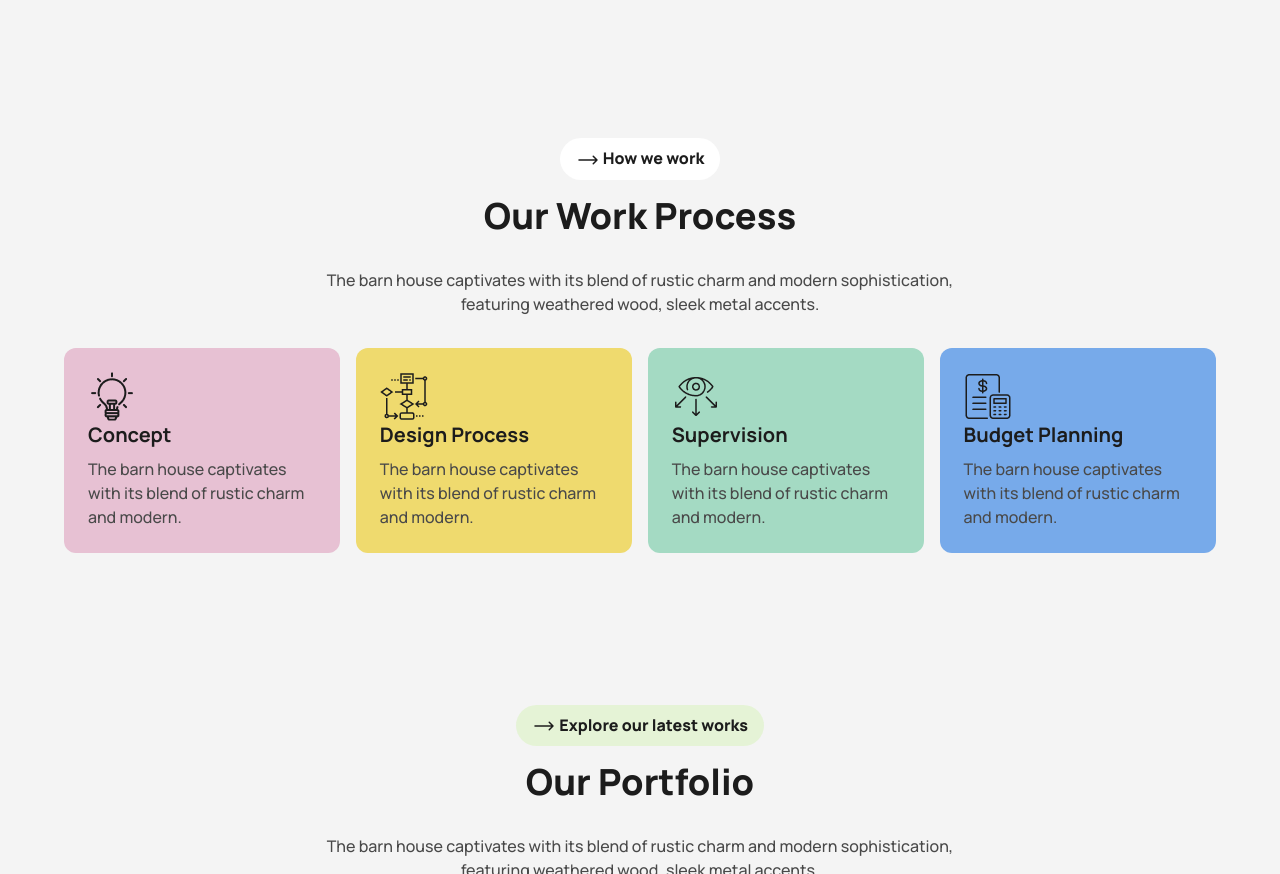
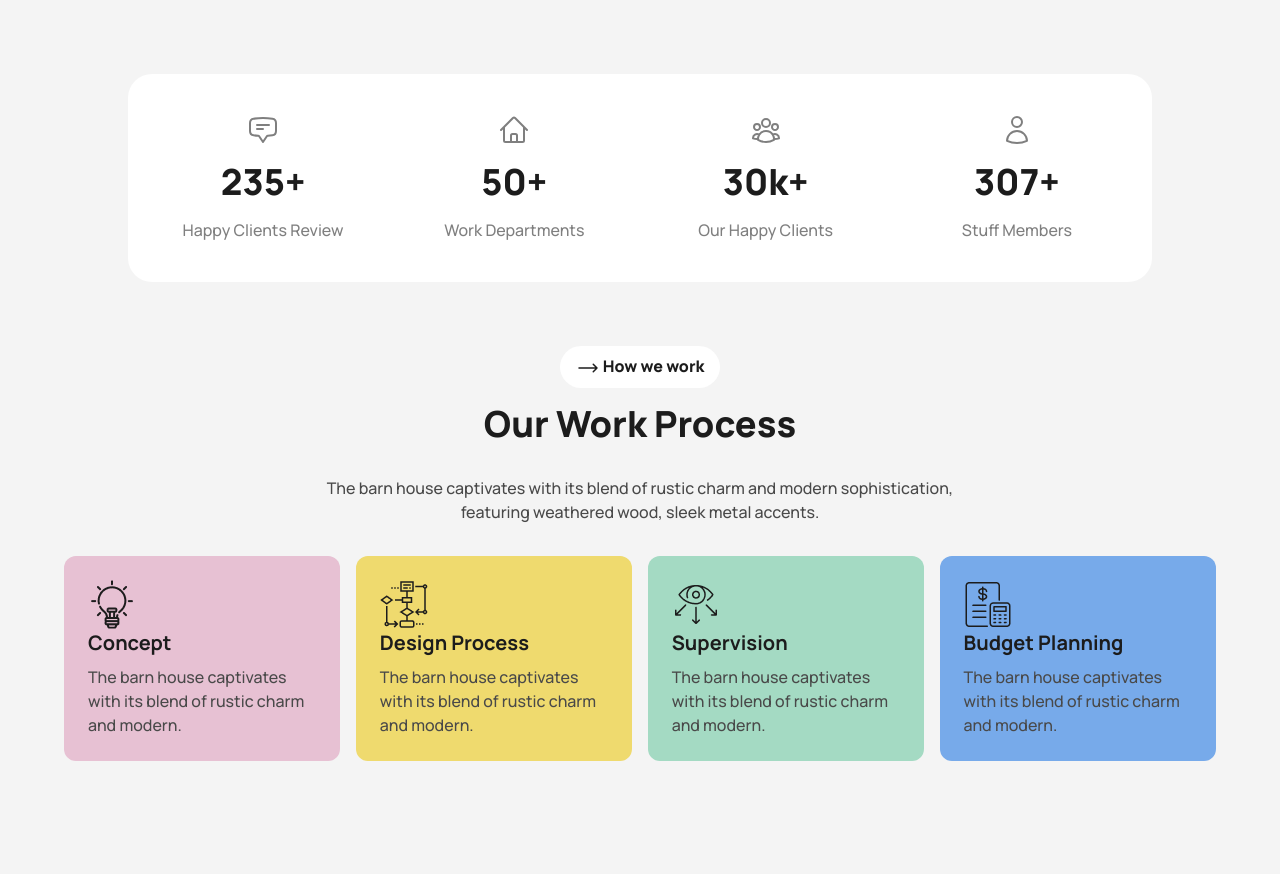
Before and after one commit to AbdulAlimMahir/B10-Assignment-03, a website: page index.html in a window 1280 px wide. Shown: the part 1275-2149 px from the top of the page. Drawn offline with nearby package versions, Linux system fonts and the light colour scheme.

Commit message:
An optional section for the sake of 5 commits

```diff
--- a/index.html
+++ b/index.html
@@ -293,6 +293,69 @@
       </div>
     </div>
 
+    <!-- Optional Section -->
+    <div class="optional bg-[#F4F4F4]">
+      <div
+      class="cotainer w-[80%] bg-white mx-auto flex max-[640px]:flex-col md:flex-row text-center justify-between p-4 rounded-3xl"
+    >
+      <div
+        class="card max-[640px]:w-[100%] md:w-[24%] max-[640px]:my-2 p-6 rounded-xl "
+      >
+        <svg
+          xmlns="http://www.w3.org/2000/svg"
+          fill="none"
+          viewBox="0 0 24 24"
+          stroke-width="1.5"
+          stroke="currentColor"
+          class="text-[#00000080] size-8 mx-auto"
+        >
+          <path
+            stroke-linecap="round"
+            stroke-linejoin="round"
+            d="M7.5 8.25h9m-9 3H12m-9.75 1.51c0 1.6 1.123 2.994 2.707 3.227 1.129.166 2.27.293 3.423.379.35.026.67.21.865.501L12 21l2.755-4.133a1.14 1.14 0 0 1 .865-.501 48.172 48.172 0 0 0 3.423-.379c1.584-.233 2.707-1.626 2.707-3.228V6.741c0-1.602-1.123-2.995-2.707-3.228A48.394 48.394 0 0 0 12 3c-2.392 0-4.744.175-7.043.513C3.373 3.746 2.25 5.14 2.25 6.741v6.018Z"
+          />
+        </svg>
+        <h1 class="text-[#1C1C1C] font-black max-[640px]:text-3xl sm:text-4xl md:text-4xl my-4">235+</h2>
+        <p class="text-[#00000080] ">
+          Happy Clients Review
+        </p>
+      </div>
+      <div
+        class="card max-[640px]:w-[100%] md:w-[24%] max-[640px]:my-2 p-6 rounded-xl"
+      >
+<svg xmlns="http://www.w3.org/2000/svg" fill="none" viewBox="0 0 24 24" stroke-width="1.5" stroke="currentColor" class="text-[#00000080] size-8 mx-auto">
+  <path stroke-linecap="round" stroke-linejoin="round" d="m2.25 12 8.954-8.955c.44-.439 1.152-.439 1.591 0L21.75 12M4.5 9.75v10.125c0 .621.504 1.125 1.125 1.125H9.75v-4.875c0-.621.504-1.125 1.125-1.125h2.25c.621 0 1.125.504 1.125 1.125V21h4.125c.621 0 1.125-.504 1.125-1.125V9.75M8.25 21h8.25" />
+</svg>
+        <h1 class="text-[#1C1C1C] font-black max-[640px]:text-3xl sm:text-4xl md:text-4xl my-4">50+</h2>
+        <p class="text-[#00000080] ">
+          Work Departments
+        </p>
+      </div>
+      <div
+        class="card max-[640px]:w-[100%] md:w-[24%] max-[640px]:my-2 p-6 rounded-xl"
+      >
+<svg xmlns="http://www.w3.org/2000/svg" fill="none" viewBox="0 0 24 24" stroke-width="1.5" stroke="currentColor" class="text-[#00000080] size-8 mx-auto">
+  <path stroke-linecap="round" stroke-linejoin="round" d="M18 18.72a9.094 9.094 0 0 0 3.741-.479 3 3 0 0 0-4.682-2.72m.94 3.198.001.031c0 .225-.012.447-.037.666A11.944 11.944 0 0 1 12 21c-2.17 0-4.207-.576-5.963-1.584A6.062 6.062 0 0 1 6 18.719m12 0a5.971 5.971 0 0 0-.941-3.197m0 0A5.995 5.995 0 0 0 12 12.75a5.995 5.995 0 0 0-5.058 2.772m0 0a3 3 0 0 0-4.681 2.72 8.986 8.986 0 0 0 3.74.477m.94-3.197a5.971 5.971 0 0 0-.94 3.197M15 6.75a3 3 0 1 1-6 0 3 3 0 0 1 6 0Zm6 3a2.25 2.25 0 1 1-4.5 0 2.25 2.25 0 0 1 4.5 0Zm-13.5 0a2.25 2.25 0 1 1-4.5 0 2.25 2.25 0 0 1 4.5 0Z" />
+</svg>
+
+        <h1 class="text-[#1C1C1C] font-black max-[640px]:text-3xl sm:text-4xl md:text-4xl my-4">30k+</h2>
+        <p class="text-[#00000080] ">
+          Our Happy Clients
+        </p>
+      </div>
+      <div
+        class="card max-[640px]:w-[100%] md:w-[24%] max-[640px]:my-2 p-6 rounded-xl"
+      >
+<svg xmlns="http://www.w3.org/2000/svg" fill="none" viewBox="0 0 24 24" stroke-width="1.5" stroke="currentColor" class="text-[#00000080] size-8 mx-auto">
+  <path stroke-linecap="round" stroke-linejoin="round" d="M15.75 6a3.75 3.75 0 1 1-7.5 0 3.75 3.75 0 0 1 7.5 0ZM4.501 20.118a7.5 7.5 0 0 1 14.998 0A17.933 17.933 0 0 1 12 21.75c-2.676 0-5.216-.584-7.499-1.632Z" />
+</svg>
+
+        <h1 class="text-[#1C1C1C] font-black max-[640px]:text-3xl sm:text-4xl md:text-4xl my-4">307+</h2>
+        <p class="text-[#00000080] ">Stuff Members
+        </p>
+      </div>
+    </div>
+    </div>
     <!-- Works -->
     <div class="bg-[#F4F4F4] max-[640px]:py-6 md:py-16">
       <div class="work_top max-[640px]:w-[90%] md:w-2/4 text-center mx-auto">
```
